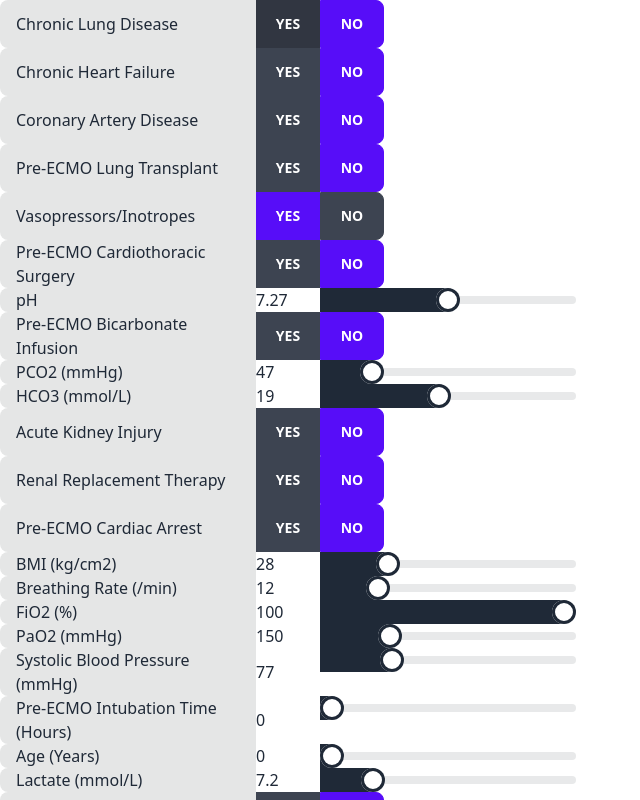
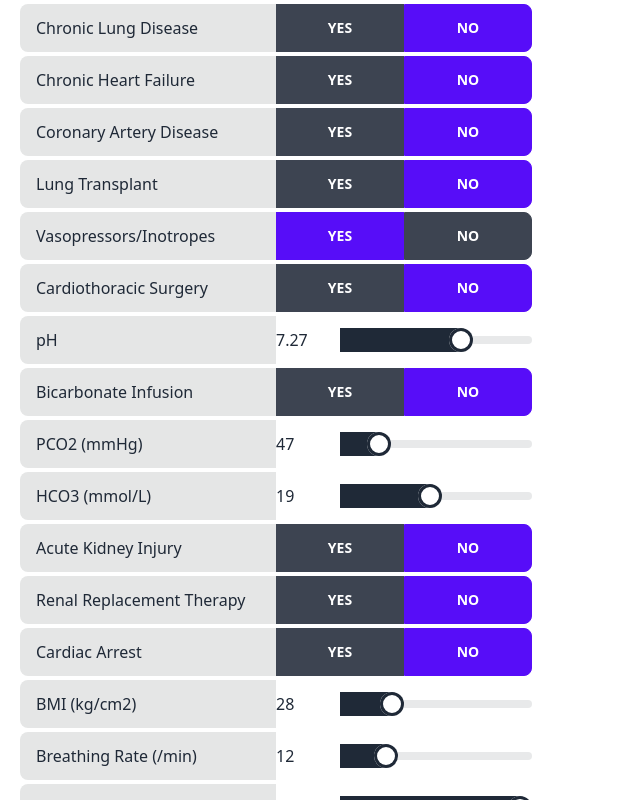
Before and after one commit to FIT4002-Rabbit/ECMOPal-UI, a SvelteKit app: page / in a window 1280 px wide. Shown: the top 800 px of the page, without its empty margins (0-640 px from the left). Built offline with nearby package versions, Linux system fonts and the light colour scheme.

Commit message:
Form updates

```diff
--- a/src/routes/+page.svelte
+++ b/src/routes/+page.svelte
@@ -1,11 +1,19 @@
 <script>
+	let css = {
+		input_group: 'input-group btn-group h-12 w-fit m-1 ml-5',
+		input_text: 'w-64',
+		slider_range: 'w-48 range m-auto',
+		slider_input: 'w-16',
+		boolean_button: 'btn w-32'
+	};
+
 	let year = 1;
 	let chronic_lung_disease = 0;
 	let chronic_heart_failure = 0;
 	let coronary_artery_disease = 0;
-	let pe_ecls_ltx = 0;
+	let lung_transplant = 0;
 	let vasopressors_inotropes = 1;
-	let pre_ecmo_ct_surg = 0;
+	let cardiothoracic_surgery = 0;
 	let ph = 7.27;
 	let bicarbonate_infusion = 0;
 	let pco2 = 47;
@@ -18,15 +26,15 @@
 	let fio2 = 100;
 	let po2 = 150;
 	let sbp = 77;
-	let intubation_time = 0;
+	let intubation_time = 1;
 	let age_years = 0;
 	let lactate = 7.2;
 	let pulmonary_embolism = 0;
 
-	let result = null;
+	let result = '';
 
-	async function doPost() {
-		const res = await fetch('http://localhost:5000', {
+	async function submitParams() {
+		const res = await fetch('http://127.0.0.1:5000', {
 			method: 'POST',
 			headers: new Headers({ 'Content-Type': 'application/json' }),
 			body: JSON.stringify([
@@ -34,9 +42,9 @@
 				chronic_lung_disease,
 				chronic_heart_failure,
 				coronary_artery_disease,
-				pe_ecls_ltx,
+				lung_transplant,
 				vasopressors_inotropes,
-				pre_ecmo_ct_surg,
+				cardiothoracic_surgery,
 				ph,
 				bicarbonate_infusion,
 				pco2,
@@ -55,197 +63,166 @@
 				pulmonary_embolism
 			])
 		});
-		console.log(res);
-		// const json = await res.json();
-		// result = JSON.stringify(json);
-		// console.log(year, chronic_lung_disease, chronic_heart_failure, coronary_artery_disease, pe_ecls_ltx, vasopressors_inotropes, pre_ecmo_ct_surg, ph, bicarbonate_infusion, pco2, hco3, acute_kidney_injury, renal_replacement_therapy, cardiac_arrest, bmi, ratebreathssec, fio2, po2, sbp, intubation_time, age_years, lactate, pulmonary_embolism)
-		// console.log(result);
+		const json = await res.json();
+		result = JSON.stringify(json);
 	}
 </script>
 
-<label class="input-group btn-group">
-	<span class="w-64">Chronic Lung Disease</span>
+<label class={css.input_group}>
+	<span class={css.input_text}>Chronic Lung Disease</span>
 	<input
-		class="btn w-16"
+		class={css.boolean_button}
 		type="radio"
 		name="chronic_lung_disease"
 		data-title="Yes"
-		on:change={() => {
-			chronic_lung_disease = 1;
-		}}
+		on:change={() => (chronic_lung_disease = 1)}
 	/>
 	<input
-		class="btn w-16"
+		class={css.boolean_button}
 		type="radio"
 		name="chronic_lung_disease"
 		data-title="No"
-		on:change={() => {
-			chronic_lung_disease = 0;
-		}}
+		on:change={() => (chronic_lung_disease = 0)}
 		checked
 	/>
 </label>
 
-<label class="input-group btn-group">
-	<span class="w-64">Chronic Heart Failure</span>
+<label class={css.input_group}>
+	<span class={css.input_text}>Chronic Heart Failure</span>
 	<input
-		class="btn w-16"
+		class={css.boolean_button}
 		type="radio"
 		name="chronic_heart_failure"
 		data-title="Yes"
-		on:change={() => {
-			chronic_heart_failure = 1;
-		}}
+		on:change={() => (chronic_heart_failure = 1)}
 	/>
 	<input
-		class="btn w-16"
+		class={css.boolean_button}
 		type="radio"
 		name="chronic_heart_failure"
 		data-title="No"
-		on:change={() => {
-			chronic_heart_failure = 0;
-		}}
+		on:change={() => (chronic_heart_failure = 0)}
 		checked
 	/>
 </label>
 
-<label class="input-group btn-group">
-	<span class="w-64">Coronary Artery Disease</span>
+<label class={css.input_group}>
+	<span class={css.input_text}>Coronary Artery Disease</span>
 	<input
-		class="btn w-16"
+		class={css.boolean_button}
 		type="radio"
 		name="coronary_artery_disease"
 		data-title="Yes"
-		on:change={() => {
-			coronary_artery_disease = 1;
-		}}
+		on:change={() => (coronary_artery_disease = 1)}
 	/>
 	<input
-		class="btn w-16"
+		class={css.boolean_button}
 		type="radio"
 		name="coronary_artery_disease"
 		data-title="No"
-		on:change={() => {
-			coronary_artery_disease = 0;
-		}}
+		on:change={() => (coronary_artery_disease = 0)}
 		checked
 	/>
 </label>
 
-<label class="input-group btn-group">
-	<span class="w-64">Pre-ECMO Lung Transplant</span>
+<label class={css.input_group}>
+	<span class={css.input_text}>Lung Transplant</span>
 	<input
-		class="btn w-16"
+		class={css.boolean_button}
 		type="radio"
-		name="pe_ecls_ltx"
+		name="lung_transplant"
 		data-title="Yes"
-		on:change={() => {
-			pe_ecls_ltx = 1;
-		}}
+		on:change={() => (lung_transplant = 1)}
 	/>
 	<input
-		class="btn w-16"
+		class={css.boolean_button}
 		type="radio"
-		name="pe_ecls_ltx"
+		name="lung_transplant"
 		data-title="No"
-		on:change={() => {
-			pe_ecls_ltx = 0;
-		}}
+		on:change={() => (lung_transplant = 0)}
 		checked
 	/>
 </label>
 
-<label class="input-group btn-group">
-	<span class="w-64">Vasopressors/Inotropes</span>
+<label class={css.input_group}>
+	<span class={css.input_text}>Vasopressors/Inotropes</span>
 	<input
-		class="btn w-16"
+		class={css.boolean_button}
 		type="radio"
 		name="vasopressors_inotropes"
 		data-title="Yes"
-		on:change={() => {
-			vasopressors_inotropes = 1;
-		}}
+		on:change={() => (vasopressors_inotropes = 1)}
 		checked
 	/>
 	<input
-		class="btn w-16"
+		class={css.boolean_button}
 		type="radio"
 		name="vasopressors_inotropes"
 		data-title="No"
-		on:change={() => {
-			vasopressors_inotropes = 0;
-		}}
+		on:change={() => (vasopressors_inotropes = 0)}
 	/>
 </label>
 
-<label class="input-group btn-group">
-	<span class="w-64">Pre-ECMO Cardiothoracic Surgery</span>
+<label class={css.input_group}>
+	<span class={css.input_text}>Cardiothoracic Surgery</span>
 	<input
-		class="btn w-16"
+		class={css.boolean_button}
 		type="radio"
-		name="pre_ecmo_ct_surg"
+		name="cardiothoracic_surgery"
 		data-title="Yes"
-		on:change={() => {
-			pre_ecmo_ct_surg = 1;
-		}}
+		on:change={() => (cardiothoracic_surgery = 1)}
 	/>
 	<input
-		class="btn w-16"
+		class={css.boolean_button}
 		type="radio"
-		name="pre_ecmo_ct_surg"
+		name="cardiothoracic_surgery"
 		data-title="No"
-		on:change={() => {
-			pre_ecmo_ct_surg = 0;
-		}}
+		on:change={() => (cardiothoracic_surgery = 0)}
 		checked
 	/>
 </label>
 
-<label class="input-group btn-group">
-	<span class="w-64">pH</span>
-	<input class="w-16" type="number" bind:value={ph} />
-	<input class="w-64 range" type="range" min="6" max="8" bind:value={ph} />
+<label class={css.input_group}>
+	<span class={css.input_text}>pH</span>
+	<input class={css.slider_input} type="number" bind:value={ph} />
+	<input class={css.slider_range} type="range" min="6" max="8" step="0.1" bind:value={ph} />
 </label>
 
-<label class="input-group btn-group">
-	<span class="w-64">Pre-ECMO Bicarbonate Infusion</span>
+<label class={css.input_group}>
+	<span class={css.input_text}>Bicarbonate Infusion</span>
 	<input
-		class="btn w-16"
+		class={css.boolean_button}
 		type="radio"
 		name="bicarbonate_infusion"
 		data-title="Yes"
-		on:change={() => {
-			bicarbonate_infusion = 1;
-		}}
+		on:change={() => (bicarbonate_infusion = 1)}
 	/>
 	<input
-		class="btn w-16"
+		class={css.boolean_button}
 		type="radio"
 		name="bicarbonate_infusion"
 		data-title="No"
-		on:change={() => {
-			bicarbonate_infusion = 0;
-		}}
+		on:change={() => (bicarbonate_infusion = 0)}
 		checked
 	/>
 </label>
 
-<label class="input-group btn-group">
-	<span class="w-64">PCO2 (mmHg)</span>
-	<input class="w-16" type="number" bind:value={pco2} />
-	<input class="w-64 range" type="range" min="15" max="200" bind:value={pco2} />
+<label class={css.input_group}>
+	<span class={css.input_text}>PCO2 (mmHg)</span>
+	<input class={css.slider_input} type="number" bind:value={pco2} />
+	<input class={css.slider_range} type="range" min="15" max="200" step="5" bind:value={pco2} />
 </label>
 
-<label class="input-group btn-group">
-	<span class="w-64">HCO3 (mmol/L)</span>
-	<input class="w-16" type="number" bind:value={hco3} />
-	<input class="w-64 range" type="range" min="1" max="40" bind:value={hco3} />
+<label class={css.input_group}>
+	<span class={css.input_text}>HCO3 (mmol/L)</span>
+	<input class={css.slider_input} type="number" bind:value={hco3} />
+	<input class={css.slider_range} type="range" min="1" max="40" step="1" bind:value={hco3} />
 </label>
 
-<label class="input-group btn-group">
-	<span class="w-64">Acute Kidney Injury</span>
+<label class={css.input_group}>
+	<span class={css.input_text}>Acute Kidney Injury</span>
 	<input
-		class="btn w-16"
+		class={css.boolean_button}
 		type="radio"
 		name="acute_kidney_injury"
 		data-title="Yes"
@@ -254,7 +231,7 @@
 		}}
 	/>
 	<input
-		class="btn w-16"
+		class={css.boolean_button}
 		type="radio"
 		name="acute_kidney_injury"
 		data-title="No"
@@ -265,121 +242,113 @@
 	/>
 </label>
 
-<label class="input-group btn-group">
-	<span class="w-64">Renal Replacement Therapy</span>
+<label class={css.input_group}>
+	<span class={css.input_text}>Renal Replacement Therapy</span>
 	<input
-		class="btn w-16"
+		class={css.boolean_button}
 		type="radio"
 		name="renal_replacement_therapy"
 		data-title="Yes"
-		on:change={() => {
-			renal_replacement_therapy = 1;
-		}}
+		on:change={() => (renal_replacement_therapy = 1)}
 	/>
 	<input
-		class="btn w-16"
+		class={css.boolean_button}
 		type="radio"
 		name="renal_replacement_therapy"
 		data-title="No"
-		on:change={() => {
-			renal_replacement_therapy = 0;
-		}}
+		on:change={() => (renal_replacement_therapy = 0)}
 		checked
 	/>
 </label>
 
-<label class="input-group btn-group">
-	<span class="w-64">Pre-ECMO Cardiac Arrest</span>
+<label class={css.input_group}>
+	<span class={css.input_text}>Cardiac Arrest</span>
 	<input
-		class="btn w-16"
+		class={css.boolean_button}
 		type="radio"
 		name="arrest_ordinal"
 		data-title="Yes"
-		on:change={() => {
-			cardiac_arrest = 1;
-		}}
+		on:change={() => (cardiac_arrest = 1)}
 	/>
 	<input
-		class="btn w-16"
+		class={css.boolean_button}
 		type="radio"
 		name="arrest_ordinal"
 		data-title="No"
-		on:change={() => {
-			cardiac_arrest = 0;
-		}}
+		on:change={() => (cardiac_arrest = 0)}
 		checked
 	/>
 </label>
 
-<label class="input-group btn-group">
-	<span class="w-64">BMI (kg/cm2)</span>
-	<input class="w-16" type="number" bind:value={bmi} />
-	<input class="w-64 range" type="range" min="10" max="85" bind:value={bmi} />
+<label class={css.input_group}>
+	<span class={css.input_text}>BMI (kg/cm2)</span>
+	<input class={css.slider_input} type="number" bind:value={bmi} />
+	<input class={css.slider_range} type="range" min="10" max="85" bind:value={bmi} />
 </label>
 
-<label class="input-group btn-group">
-	<span class="w-64">Breathing Rate (/min)</span>
-	<input class="w-16" type="number" bind:value={ratebreathssec} />
-	<input class="w-64 range" type="range" min="0" max="60" bind:value={ratebreathssec} />
+<label class={css.input_group}>
+	<span class={css.input_text}>Breathing Rate (/min)</span>
+	<input class={css.slider_input} type="number" bind:value={ratebreathssec} />
+	<input class={css.slider_range} type="range" min="0" max="60" step="2" bind:value={ratebreathssec} />
 </label>
 
-<label class="input-group btn-group">
-	<span class="w-64">FiO2 (%)</span>
-	<input class="w-16" type="number" bind:value={fio2} />
-	<input class="w-64 range" type="range" min="0" max="100" bind:value={fio2} />
+<label class={css.input_group}>
+	<span class={css.input_text}>FiO2 (%)</span>
+	<input class={css.slider_input} type="number" bind:value={fio2} />
+	<input class={css.slider_range} type="range" min="0" max="100" step="5" bind:value={fio2} />
 </label>
 
-<label class="input-group btn-group">
-	<span class="w-64">PaO2 (mmHg)</span>
-	<input class="w-16" type="number" bind:value={po2} />
-	<input class="w-64 range" type="range" min="0" max="600" bind:value={po2} />
+<label class={css.input_group}>
+	<span class={css.input_text}>PaO2 (mmHg)</span>
+	<input class={css.slider_input} type="number" bind:value={po2} />
+	<input class={css.slider_range} type="range" min="0" max="600" step="5" bind:value={po2} />
 </label>
 
-<label class="input-group btn-group">
-	<span class="w-64">Systolic Blood Pressure (mmHg)</span>
-	<input class="w-16" type="number" bind:value={sbp} />
-	<input class="w-64 range" type="range" min="0" max="300" bind:value={sbp} />
+<label class={css.input_group}>
+	<span class={css.input_text}>Systolic Blood Pressure (mmHg)</span>
+	<input class={css.slider_input} type="number" bind:value={sbp} />
+	<input class={css.slider_range} type="range" min="0" max="300" step="10" bind:value={sbp} />
 </label>
 
-<label class="input-group btn-group">
-	<span class="w-64">Pre-ECMO Intubation Time (Hours)</span>
-	<input class="w-16" type="number" bind:value={intubation_time} />
-	<input class="w-64 range" type="range" min="0" max="672" bind:value={intubation_time} />
+<label class={css.input_group}>
+	<span class={css.input_text}>Intubation Time (Hours)</span>
+	<input class={css.slider_input} type="number" bind:value={intubation_time} />
+	<input class={css.slider_range} type="range" min="1" max="672" step="1" bind:value={intubation_time} />
 </label>
 
-<label class="input-group btn-group">
-	<span class="w-64">Age (Years)</span>
-	<input class="w-16" type="number" bind:value={age_years} />
-	<input class="w-64 range" type="range" min="0" max="81" bind:value={age_years} />
+<label class={css.input_group}>
+	<span class={css.input_text}>Age (Years)</span>
+	<input class={css.slider_input} type="number" bind:value={age_years} />
+	<input class={css.slider_range} type="range" min="0" max="81" step="1" bind:value={age_years} />
 </label>
 
-<label class="input-group btn-group">
-	<span class="w-64">Lactate (mmol/L)</span>
-	<input class="w-16" type="number" bind:value={lactate} />
-	<input class="w-64 range" type="range" min="0" max="40" bind:value={lactate} />
+<label class={css.input_group}>
+	<span class={css.input_text}>Lactate (mmol/L)</span>
+	<input class={css.slider_input} type="number" bind:value={lactate} />
+	<input class={css.slider_range} type="range" min="0" max="40" step="1" bind:value={lactate} />
 </label>
 
-<label class="input-group btn-group">
-	<span class="w-64">Pulmonary Embolism</span>
+<label class={css.input_group}>
+	<span class={css.input_text}>Pulmonary Embolism</span>
 	<input
-		class="btn w-16"
+		class={css.boolean_button}
 		type="radio"
 		name="pulmonary_embolism"
 		data-title="Yes"
-		on:change={() => {
-			pulmonary_embolism = 1;
-		}}
+		on:change={() => (pulmonary_embolism = 1)}
 	/>
 	<input
-		class="btn w-16"
+		class={css.boolean_button}
 		type="radio"
 		name="pulmonary_embolism"
 		data-title="No"
-		on:change={() => {
-			pulmonary_embolism = 0;
-		}}
+		on:change={() => (pulmonary_embolism = 0)}
 		checked
 	/>
 </label>
 
-<button class="btn" on:click={doPost}> Post it. </button>
+<button class="btn ml-5" on:click={submitParams}> Submit </button>
+
+<pre>
+	{result}
+</pre>
```
